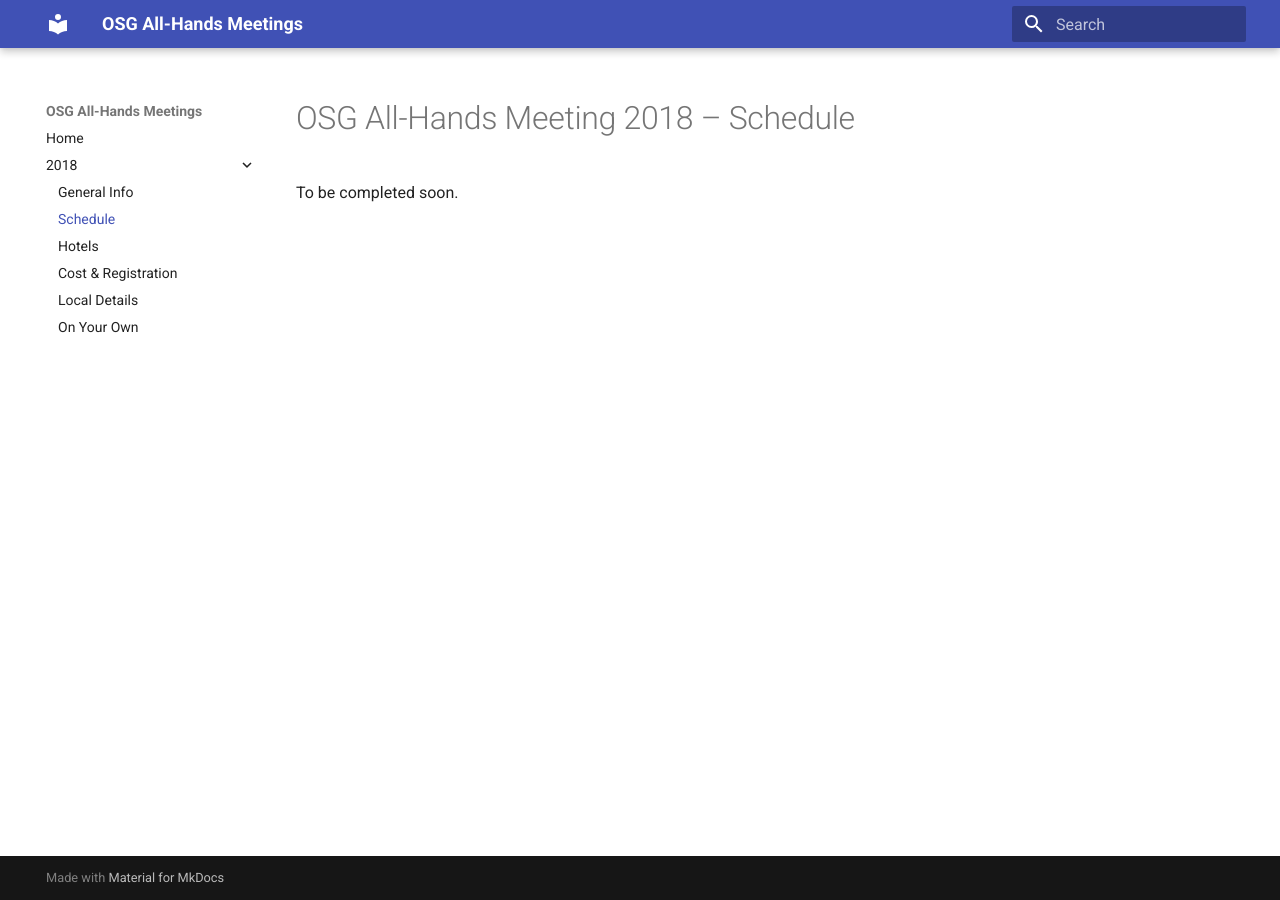
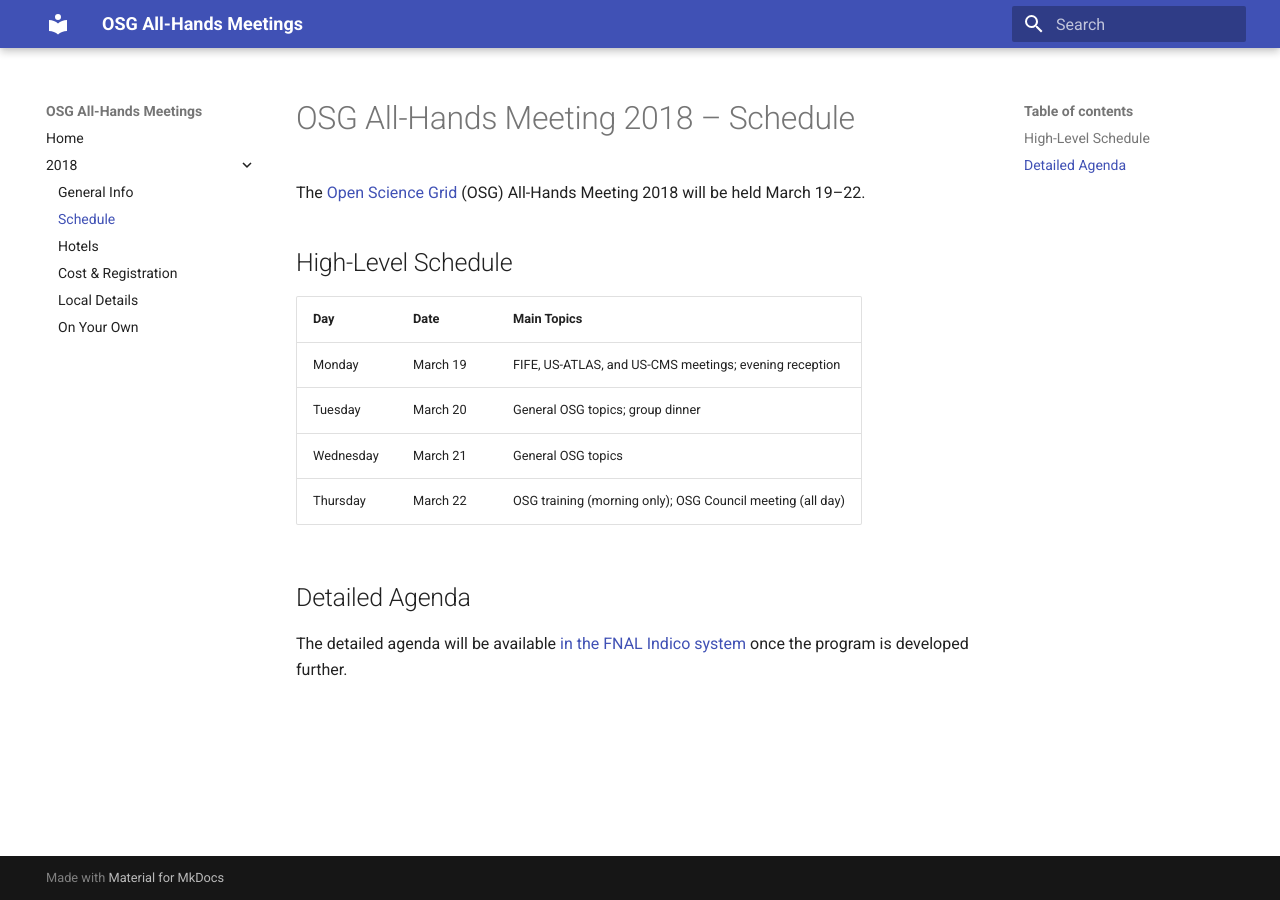
Before and after one commit to osg-htc/all-hands, an MkDocs documentation site: the page built from docs/2018/schedule.md, in a window 1280 px wide. Built offline with MkDocs 1.6.1 and Material for MkDocs 9.7.7, drawn with Linux system fonts in a browser that asks for light colours; old or Windows-style settings are respelled for this version of MkDocs.

Commit message:
Flesh out draft schedule page

```diff
--- a/docs/2018/schedule.md
+++ b/docs/2018/schedule.md
@@ -1,3 +1,17 @@
 # OSG All-Hands Meeting 2018 &ndash; Schedule
 
-To be completed soon.
+The [Open Science Grid](https://www.opensciencegrid.org) (OSG) All-Hands Meeting 2018 will be held March 19&ndash;22.
+
+## High-Level Schedule
+
+Day       | Date     | Main Topics
+--------- | -------- | ----------------------------------------------------------
+Monday    | March 19 | FIFE, US-ATLAS, and US-CMS meetings; evening reception
+Tuesday   | March 20 | General OSG topics; group dinner
+Wednesday | March 21 | General OSG topics
+Thursday  | March 22 | OSG training (morning only); OSG Council meeting (all day)
+
+## Detailed Agenda
+
+The detailed agenda will be available [in the FNAL Indico system](https://indico.fnal.gov/event/15344/) once the program
+is developed further.
```
